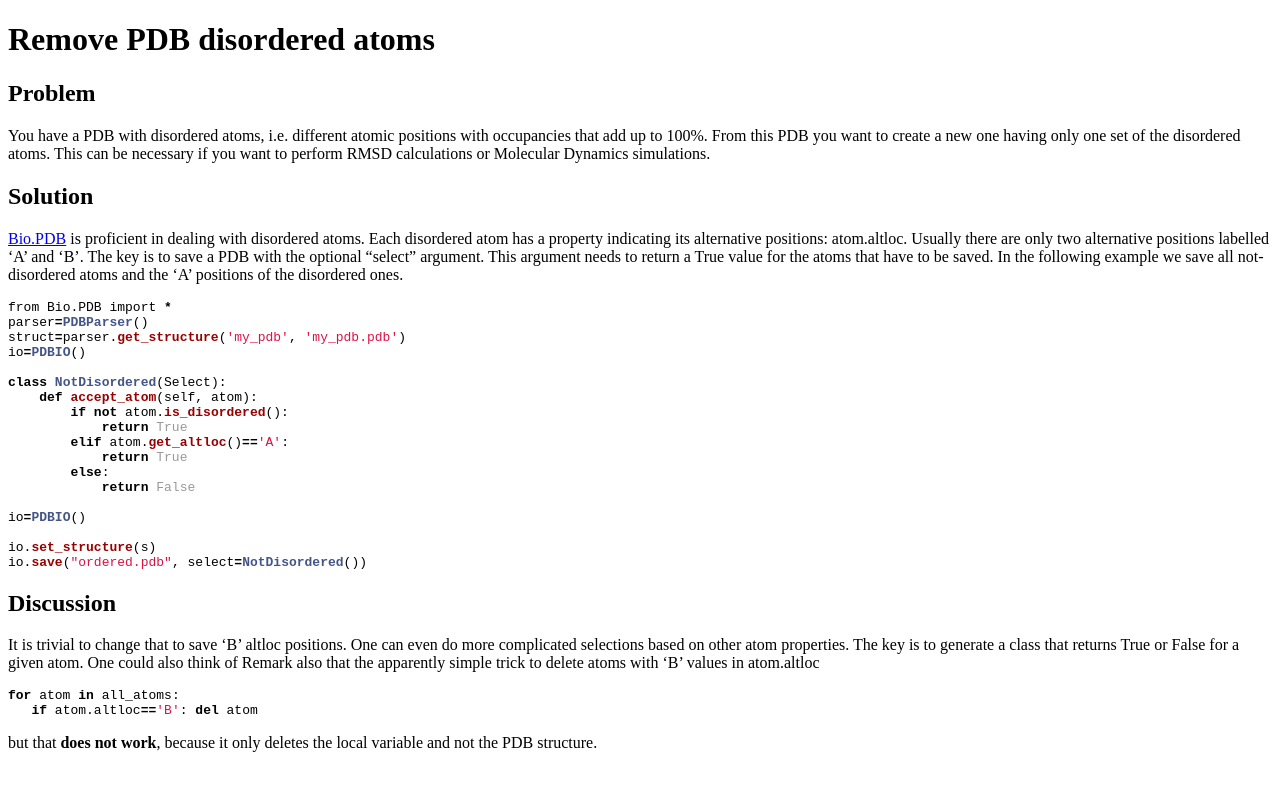
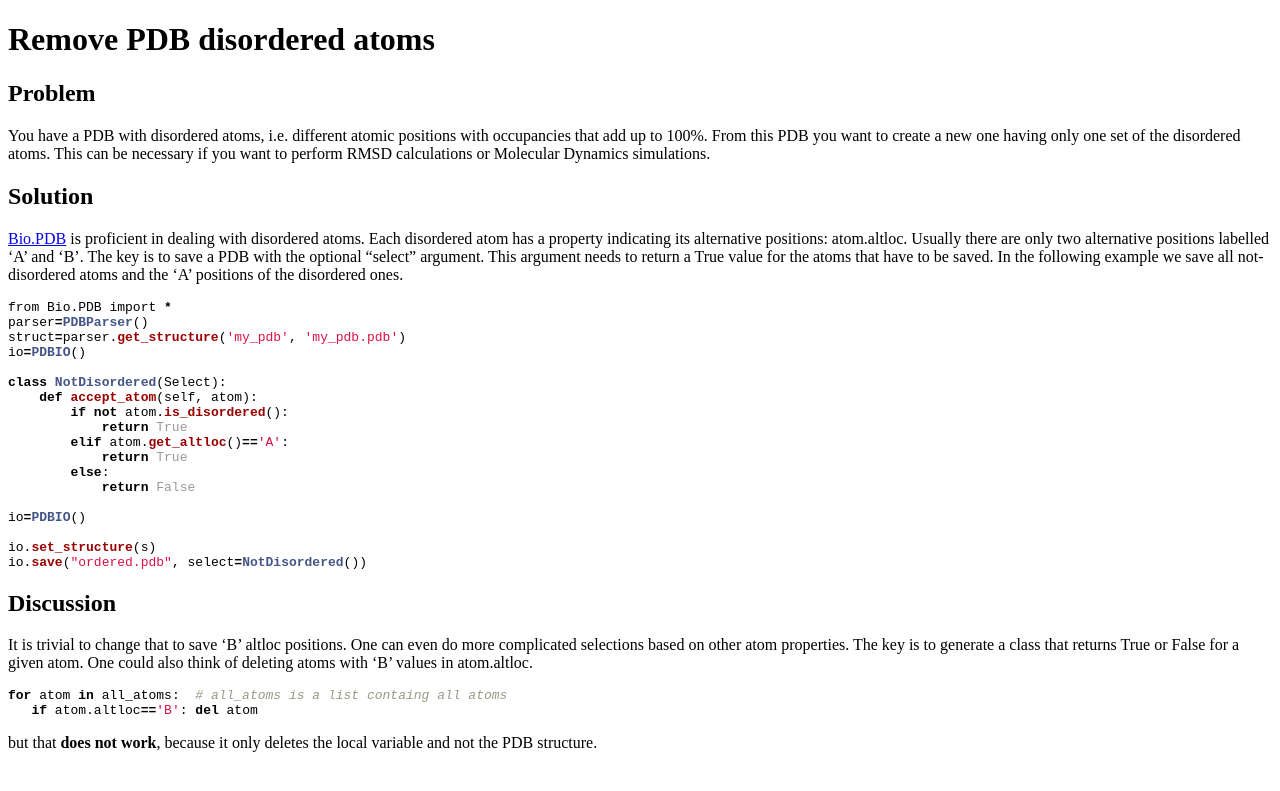
Before and after one commit to biopython/biopython.github.io, a Jekyll site: the page built from wiki/Remove_PDB_disordered_atoms.md, in a window 1280 px wide. Shown: the top 791 px of the page. Built offline with Jekyll 4.4.1, drawn with Linux system fonts in a browser that asks for light colours.

Commit message:
Change to wiki page

````diff
--- a/wiki/Remove_PDB_disordered_atoms.md
+++ b/wiki/Remove_PDB_disordered_atoms.md
@@ -54,11 +54,10 @@ Discussion
 It is trivial to change that to save 'B' altloc positions. One can even
 do more complicated selections based on other atom properties. The key
 is to generate a class that returns True or False for a given atom. One
-could also think of Remark also that the apparently simple trick to
-delete atoms with 'B' values in atom.altloc
+could also think of deleting atoms with 'B' values in atom.altloc.
 
 ``` python
-for atom in all_atoms:
+for atom in all_atoms:  # all_atoms is a list containg all atoms
    if atom.altloc=='B': del atom
 ```
 
````
Also changed, not shown: 1 other file.
